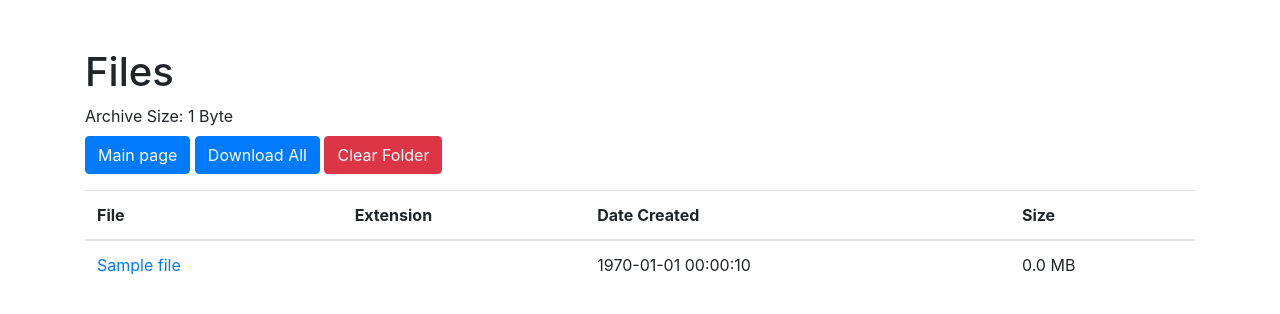
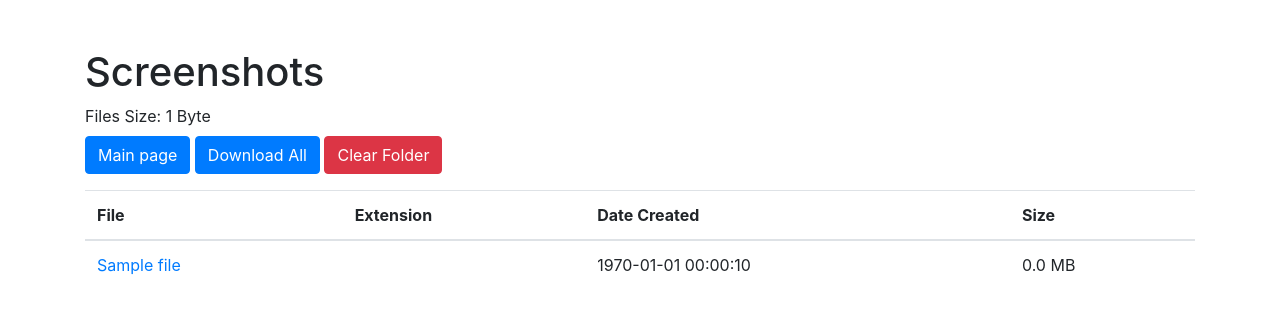
Before and after one commit to AlexanderMiron/RTSP_Screenshot, a Flask app: template src/templates/list_files.html in a window 1280 px wide. Shown: the top 314 px of the page. Run offline with Flask 3, Linux system fonts and the light colour scheme; the template is opened without the code that fills it: most values are stand-ins (such as "Sample title", 1, 10 or a date in 2020); some libraries are stand-ins or nearby versions.

Commit message:
Refactor templates

```diff
--- a/src/templates/index.html
+++ b/src/templates/index.html
@@ -40,7 +40,7 @@
                     <th>Name</th>
                     <th style="width: 34%;">URL</th>
                     <th>Interval</th>
-                    <th>Screenshot count</th>
+                    <th>Screenshots</th>
                     <th>Screen info</th>
                     <th>Save info</th>
                     <th>Operations</th>
@@ -51,8 +51,8 @@
                 <tr>
                     <td>{{ stream.name }}</td>
                     <td>{{ stream.url }}</td>
-                    <td>{{ stream.interval }}</td>
-                    <td>
+                    <td class="text-center">{{ stream.interval }}</td>
+                    <td class="text-center">
                         <a href="{{ url_for('list_files', stream_name=stream.name) }}">
                             <button class="btn btn-secondary">
                             {{ stream.screenshots }}
--- a/src/templates/list_files.html
+++ b/src/templates/list_files.html
@@ -30,8 +30,8 @@
 </head>
 <body>
     <div class="container mt-5">
-        <h1>Files</h1>
-        <p class="mb-0">Archive Size: {{ folder_size|filesizeformat }}</p>
+        <h1>Screenshots</h1>
+        <p class="mb-0">Files Size: {{ folder_size|filesizeformat }}</p>
         <a href="{{ url_for('index') }}" class="btn btn-primary mt-2">Main page</a>
         <a href="{{ url_for('download_all', stream_name=stream_name) }}" class="btn btn-primary mt-2">Download All</a>
         <button class="btn btn-danger mt-2" onclick="clear_folder()">Clear Folder</button>
```
